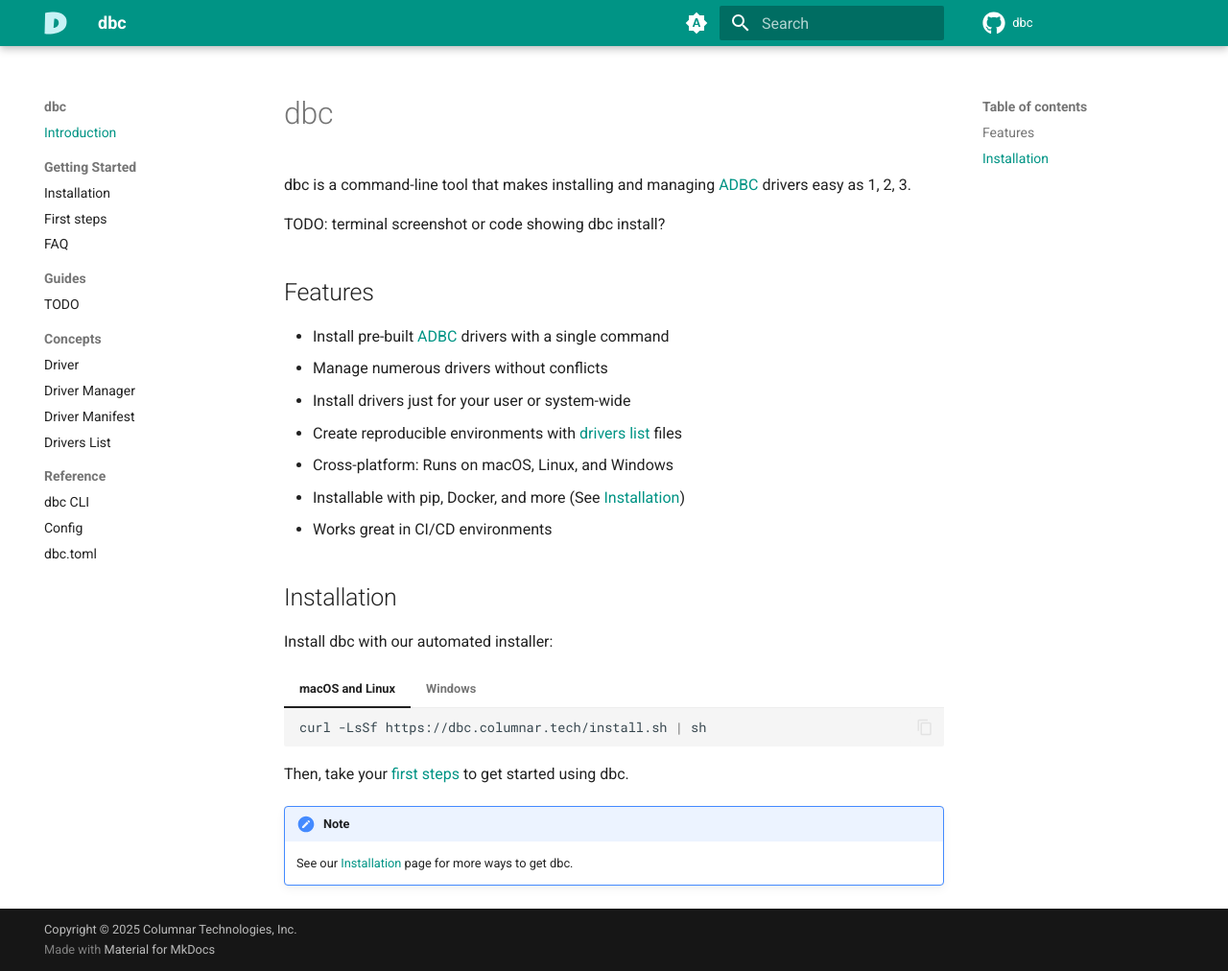
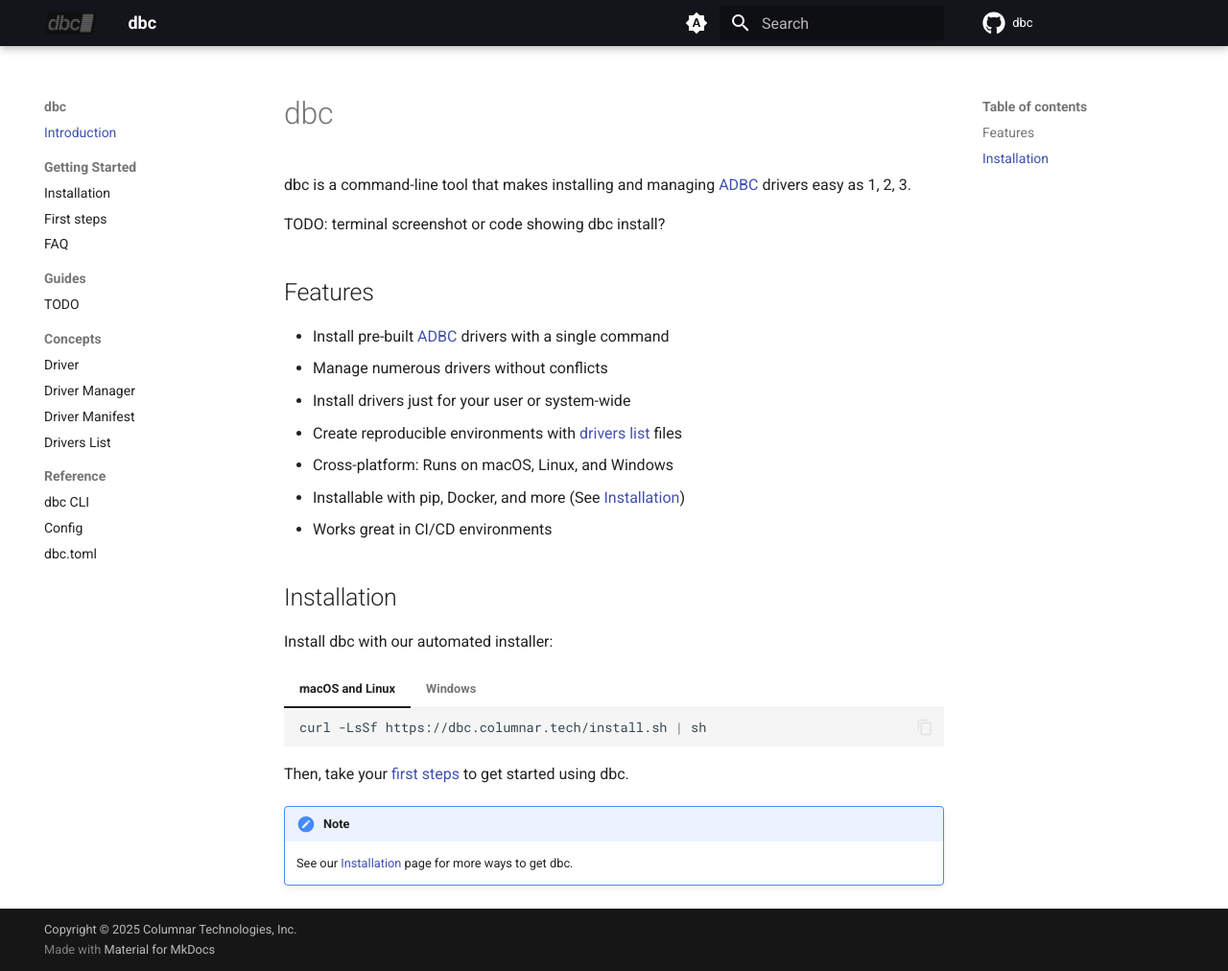
Before and after one commit to columnar-tech/dbc, an MkDocs documentation site: the page built from docs/index.md, in a window 1280 px wide and 1012 px high. Shown: the whole window at 96% size. Built offline with MkDocs 1.6.1 and Material for MkDocs 9.7.7, drawn with Linux system fonts in a browser that asks for light colours; comment, search, counter and statistics services are not loaded.

Commit message:
Fix up theme to match new dbc brand

```diff
--- /dev/null
+++ b/docs/stylesheets/extra.css
@@ -0,0 +1,3 @@
+[data-md-color-scheme="slate"] {
+  --md-default-bg-color: rgb(33, 33, 33);
+}
--- a/mkdocs.yml
+++ b/mkdocs.yml
@@ -38,24 +38,24 @@
       - dbc.toml: reference/dbc.toml.md
 theme:
   name: material
-  logo: assets/logo.svg
+  logo: assets/dbc_logo_static.png
   favicon: assets/favicon.ico
   palette:
     - media: "(prefers-color-scheme)"
-      scheme: default
-      primary: teal
+      scheme: slate
+      primary: black
       toggle:
         icon: material/brightness-auto
         name: Switch to light mode
     - media: "(prefers-color-scheme: light)"
       scheme: default
-      primary: teal
+      primary: black
       toggle:
         icon: material/brightness-7
         name: Switch to dark mode
     - media: "(prefers-color-scheme: dark)"
       scheme: slate
-      primary: teal
+      primary: black
       toggle:
         icon: material/brightness-4
         name: Switch to system preference
@@ -69,3 +69,5 @@
     - navigation.tracking
     - content.code.copy
     - content.tabs.link
+extra_css:
+  - stylesheets/extra.css
```
Also changed, not shown: docs/assets/dbc_logo_static.png (added), docs/assets/favicon.ico, docs/assets/logo.svg (deleted).
